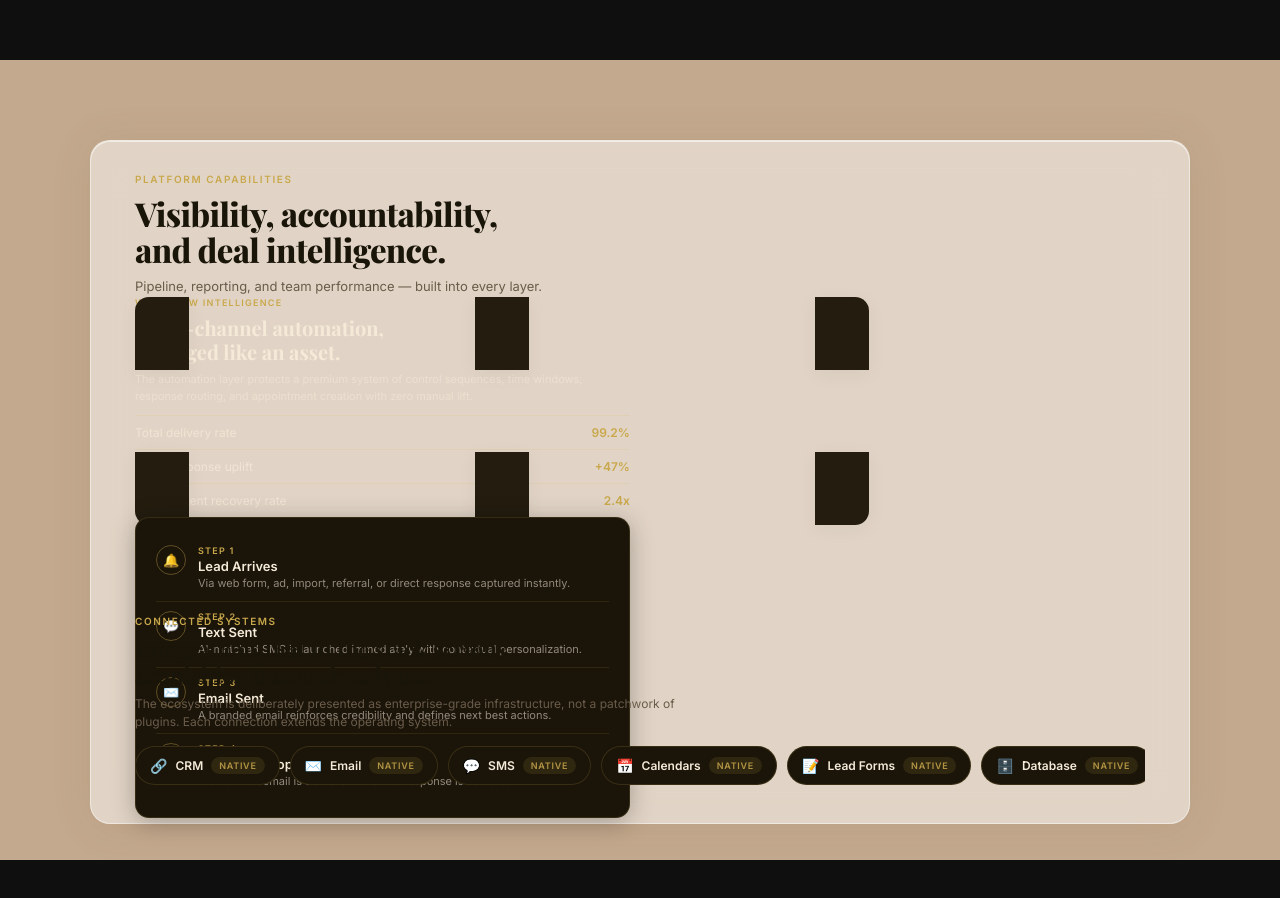
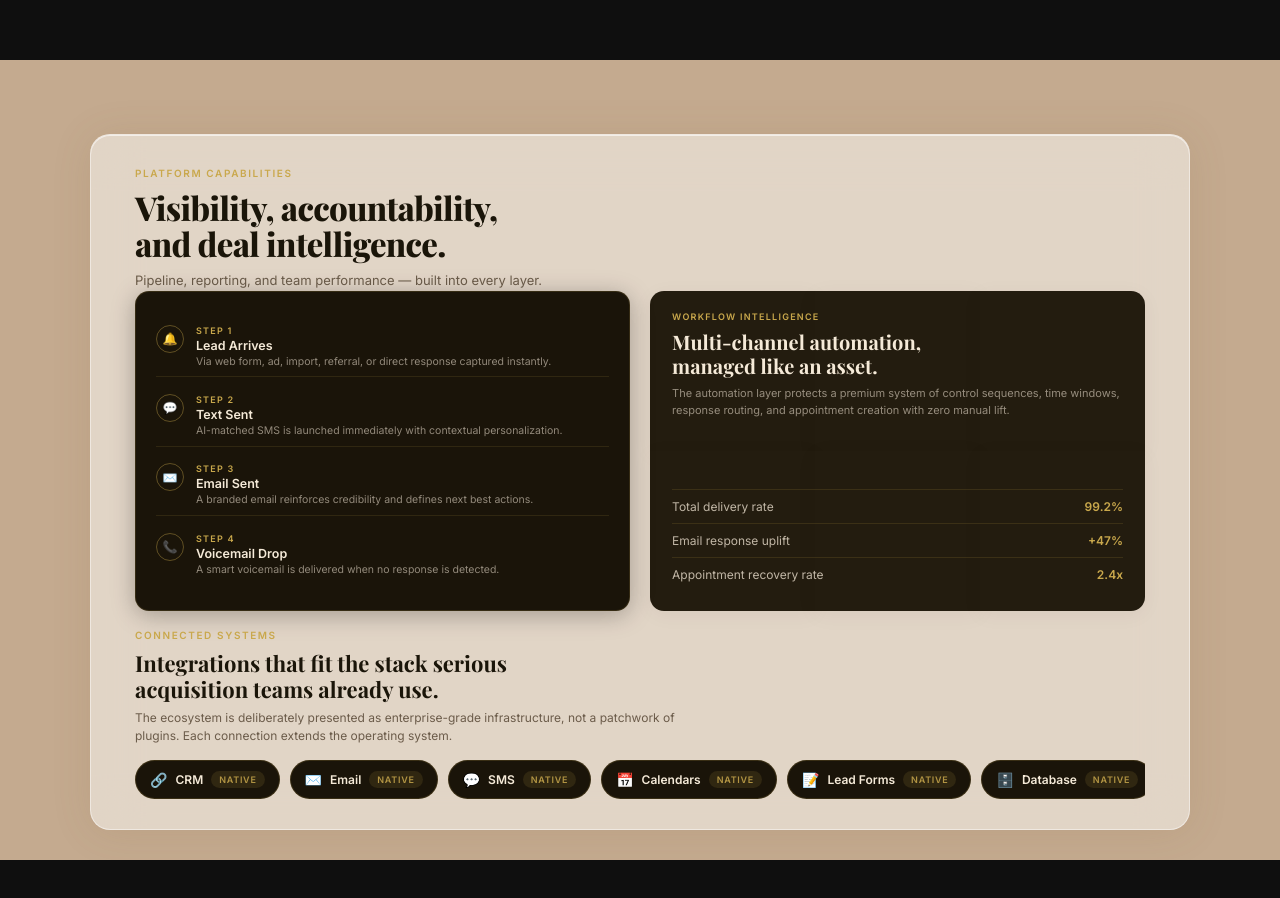
Before and after one commit to kariimhisham1/CRM-Remiliux-New-LP, a React (Create React App) app: page / in a window 1280 px wide. Shown: the part 5540-6438 px from the top of the page. Built offline with nearby package versions, Linux system fonts and the light colour scheme.

Commit message:
Update WhyTeams.css

```diff
--- a/src/components/WhyTeams.css
+++ b/src/components/WhyTeams.css
@@ -1,9 +1,9 @@
 /* ── Tall scroll wrapper ──
-   Increased to fit phases 2-5 (collapse, panel slide-in, pills, pause)
-   on top of the original phase-1 flip. Tune this number to control how
-   slow/fast the whole sequence feels — more vh = slower per phase. */
+   Paced for: intro hold → flip → pause → merge → pause →
+   timeline slide → pause → integrations/pills → final pause.
+   Increase this to slow the WHOLE sequence down further. */
 .wt {
-  height: 750vh;
+  height: 1300vh;
   position: relative;
 }
 
@@ -32,7 +32,7 @@
   box-shadow:
     0 2px 40px rgba(120, 90, 50, 0.12),
     inset 0 1px 0 rgba(255, 255, 255, 0.6);
-  padding: 32px 44px 36px;
+  padding: 32px 44px 28px;
   position: relative;
   display: flex;
   flex-direction: column;
@@ -54,7 +54,7 @@
   transition: opacity 0.3s ease;
 }
 .wt__header-spacer {
-  height: 108px; /* reserves space for header above the stage */
+  height: 108px;
   margin-bottom: 16px;
   flex-shrink: 0;
 }
@@ -85,33 +85,29 @@
 }
 
 /* ───────────────────────────────────────────────
-   STAGE — cards-grid (phase 1/2) and the two-panel
-   card (phase 2/3) are layered in the same area so
-   one visually becomes the other.
+   STAGE — the 6 cards, the Workflow Intelligence
+   text overlay, and the timeline panel all live
+   here as absolutely-positioned siblings so the
+   cards can merge directly into the panel shape.
    ─────────────────────────────────────────────── */
 .wt__cards-stage {
   position: relative;
-  height: clamp(300px, 36vh, 360px);
+  height: clamp(320px, 40vh, 400px);
   flex-shrink: 0;
 }
-.wt__cards,
-.wt__panelcard {
+
+.wt__cards {
   position: absolute;
   inset: 0;
 }
 
-/* ── 3×2 card grid (phase 1 + 2) ── */
-.wt__cards {
-  display: grid;
-  grid-template-columns: repeat(3, 1fr);
-  grid-template-rows: repeat(2, 1fr);
-  gap: 10px;
-  transition: opacity 0.25s ease;
-}
+/* Each card is positioned via inline left/top/width/height (%) computed
+   in JS — that's what lets it animate smoothly from a grid cell into a
+   flush segment of the merged panel. No CSS position values here. */
 .wt__card-scene {
-  height: 100%;
+  position: absolute;
   perspective: 900px;
-  will-change: transform, opacity;
+  will-change: left, top, width, height;
 }
 .wt__card-flipper {
   width: 100%;
@@ -124,20 +120,14 @@
   position: absolute;
   inset: 0;
   background: #1e1810;
-  border-radius: 12px;
-  padding: 20px 20px 22px;
+  padding: 18px 18px 20px;
   display: flex;
   flex-direction: column;
-  border: 1px solid rgba(201, 168, 76, 0.14);
+  border: 1px solid transparent; /* color driven inline */
   backface-visibility: hidden;
   -webkit-backface-visibility: hidden;
   overflow: hidden;
-  box-shadow: 0 4px 20px rgba(0,0,0,0.25);
-  transition: border-color 0.2s ease, box-shadow 0.2s ease;
-}
-.wt__card:hover {
-  border-color: rgba(201, 168, 76, 0.32);
-  box-shadow: 0 8px 32px rgba(0,0,0,0.4);
+  /* border-radius and box-shadow are set inline per-card per-frame */
 }
 .wt__card--front {
   transform: rotateY(0deg);
@@ -147,97 +137,46 @@
   background: #231c0f;
 }
 .wt__card-icon {
-  font-size: 18px;
-  margin-bottom: 10px;
-  width: 32px;
-  height: 32px;
+  font-size: 17px;
+  margin-bottom: 9px;
+  width: 30px;
+  height: 30px;
   border-radius: 8px;
   background: rgba(201, 168, 76, 0.1);
   border: 1px solid rgba(201, 168, 76, 0.18);
   display: flex;
   align-items: center;
   justify-content: center;
+  transition: opacity 0.15s linear;
 }
 .wt__card-title {
   font-family: var(--font-body, sans-serif);
-  font-size: 13px;
+  font-size: 12.5px;
   font-weight: 600;
   color: #f5ead8;
-  margin-bottom: 6px;
+  margin-bottom: 5px;
   line-height: 1.2;
+  transition: opacity 0.15s linear;
 }
 .wt__card-desc {
   font-family: var(--font-body, sans-serif);
-  font-size: 11px;
-  line-height: 1.5;
+  font-size: 10.5px;
+  line-height: 1.48;
   color: rgba(245, 234, 216, 0.40);
   margin: 0;
+  transition: opacity 0.15s linear;
 }
 
-/* ── PHASE 2 + 3: two-panel "Workflow Intelligence" card ── */
-.wt__panelcard {
-  display: grid;
-  grid-template-columns: 1.05fr 0.95fr;
-  gap: 14px;
-  transition: opacity 0.25s ease;
-}
-
-.wt__timeline-panel,
-.wt__workflow-panel {
-  background: #1a1409;
-  border-radius: 14px;
-  border: 1px solid rgba(201, 168, 76, 0.16);
-  padding: 18px 20px;
-  box-shadow: 0 4px 24px rgba(0,0,0,0.28);
-  overflow: hidden;
+/* ── Workflow Intelligence text overlay (sits on top of the merged cards) ── */
+.wt__workflow-overlay {
+  position: absolute;
+  top: 0;
+  height: 100%;
+  padding: 20px 22px;
   display: flex;
   flex-direction: column;
+  box-sizing: border-box;
 }
-
-.wt__timeline-step {
-  display: flex;
-  gap: 12px;
-  padding: 9px 0;
-  border-bottom: 1px solid rgba(201, 168, 76, 0.12);
-}
-.wt__timeline-step:last-child {
-  border-bottom: none;
-}
-.wt__timeline-icon {
-  width: 30px;
-  height: 30px;
-  border-radius: 50%;
-  border: 1px solid rgba(201, 168, 76, 0.4);
-  display: flex;
-  align-items: center;
-  justify-content: center;
-  font-size: 13px;
-  flex-shrink: 0;
-}
-.wt__timeline-steplabel {
-  font-family: var(--font-body, sans-serif);
-  font-size: 9px;
-  font-weight: 700;
-  letter-spacing: 0.14em;
-  text-transform: uppercase;
-  color: var(--gold, #C9A84C);
-  margin-bottom: 2px;
-}
-.wt__timeline-title {
-  font-family: var(--font-body, sans-serif);
-  font-size: 13px;
-  font-weight: 700;
-  color: #f5ead8;
-  margin-bottom: 2px;
-}
-.wt__timeline-desc {
-  font-family: var(--font-body, sans-serif);
-  font-size: 11px;
-  line-height: 1.45;
-  color: rgba(245, 234, 216, 0.55);
-  margin: 0;
-}
-
 .wt__workflow-eyebrow {
   font-family: var(--font-body, sans-serif);
   font-size: 9px;
@@ -280,10 +219,73 @@
   font-weight: 700;
 }
 
-/* ── PHASE 4: Connected Systems + integration pills ── */
+/* ── Timeline panel — its own card, slides in from the left ── */
+.wt__timeline-panel {
+  position: absolute;
+  left: 0;
+  top: 0;
+  height: 100%;
+  background: #1a1409;
+  border-radius: 14px;
+  border: 1px solid rgba(201, 168, 76, 0.16);
+  padding: 16px 20px;
+  box-shadow: 0 4px 24px rgba(0,0,0,0.28);
+  box-sizing: border-box;
+  overflow: hidden;
+  display: flex;
+  flex-direction: column;
+  justify-content: space-evenly;
+}
+.wt__timeline-step {
+  display: flex;
+  gap: 12px;
+  padding: 7px 0;
+  border-bottom: 1px solid rgba(201, 168, 76, 0.12);
+}
+.wt__timeline-step:last-child {
+  border-bottom: none;
+}
+.wt__timeline-icon {
+  width: 28px;
+  height: 28px;
+  border-radius: 50%;
+  border: 1px solid rgba(201, 168, 76, 0.4);
+  display: flex;
+  align-items: center;
+  justify-content: center;
+  font-size: 12px;
+  flex-shrink: 0;
+}
+.wt__timeline-steplabel {
+  font-family: var(--font-body, sans-serif);
+  font-size: 9px;
+  font-weight: 700;
+  letter-spacing: 0.14em;
+  text-transform: uppercase;
+  color: var(--gold, #C9A84C);
+  margin-bottom: 2px;
+}
+.wt__timeline-title {
+  font-family: var(--font-body, sans-serif);
+  font-size: 12.5px;
+  font-weight: 700;
+  color: #f5ead8;
+  margin-bottom: 2px;
+}
+.wt__timeline-desc {
+  font-family: var(--font-body, sans-serif);
+  font-size: 10.5px;
+  line-height: 1.4;
+  color: rgba(245, 234, 216, 0.55);
+  margin: 0;
+}
+
+/* ── PHASE 4: Connected Systems + integration pills ──
+   maxHeight is animated inline from JS so this reserves ~0 space
+   until its phase actually begins — no dead gap below the stage. */
 .wt__integrations {
-  margin-top: 18px;
   flex-shrink: 0;
+  overflow: hidden;
 }
 .wt__integrations-headline {
   font-family: var(--font-display, serif);
@@ -343,13 +345,10 @@
   padding: 3px 8px;
 }
 
-/* ── Respect reduced-motion preference ──
-   Collapse the scroll-driven choreography to simple fades. */
+/* ── Respect reduced-motion preference ── */
 @media (prefers-reduced-motion: reduce) {
-  .wt__card-scene,
   .wt__card-flipper,
   .wt__timeline-panel,
-  .wt__workflow-panel,
   .wt__pill,
   .wt__integrations {
     transform: none !important;
@@ -357,12 +356,9 @@
   }
 }
 
-/* ── Small screens: stack the two-panel card, scroll pills ── */
+/* ── Small screens: stack the two panels, scroll pills ── */
 @media (max-width: 720px) {
-  .wt__panelcard {
-    grid-template-columns: 1fr;
-  }
   .wt__cards-stage {
-    height: clamp(420px, 70vh, 560px);
+    height: clamp(460px, 76vh, 600px);
   }
 }
```
